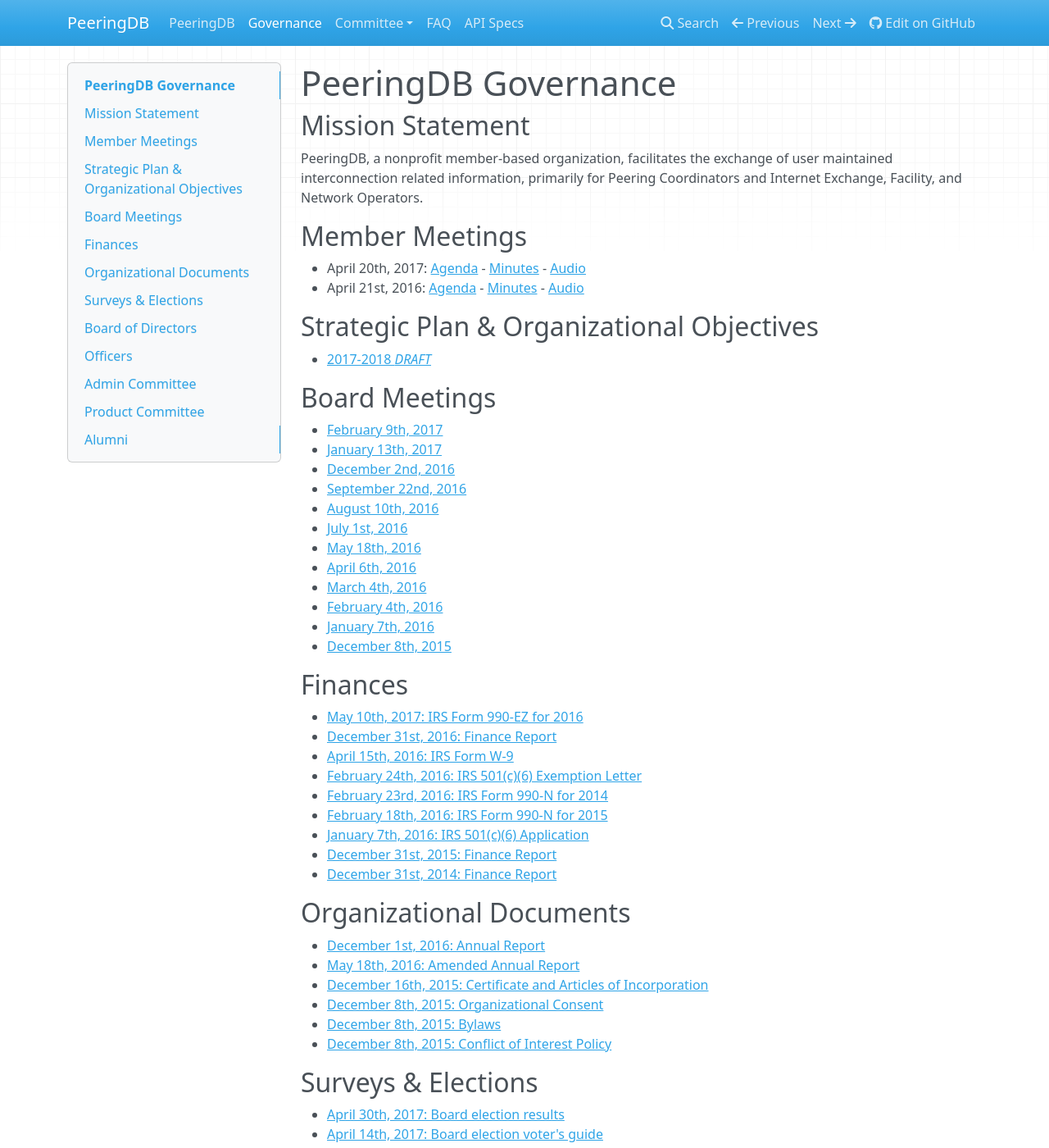
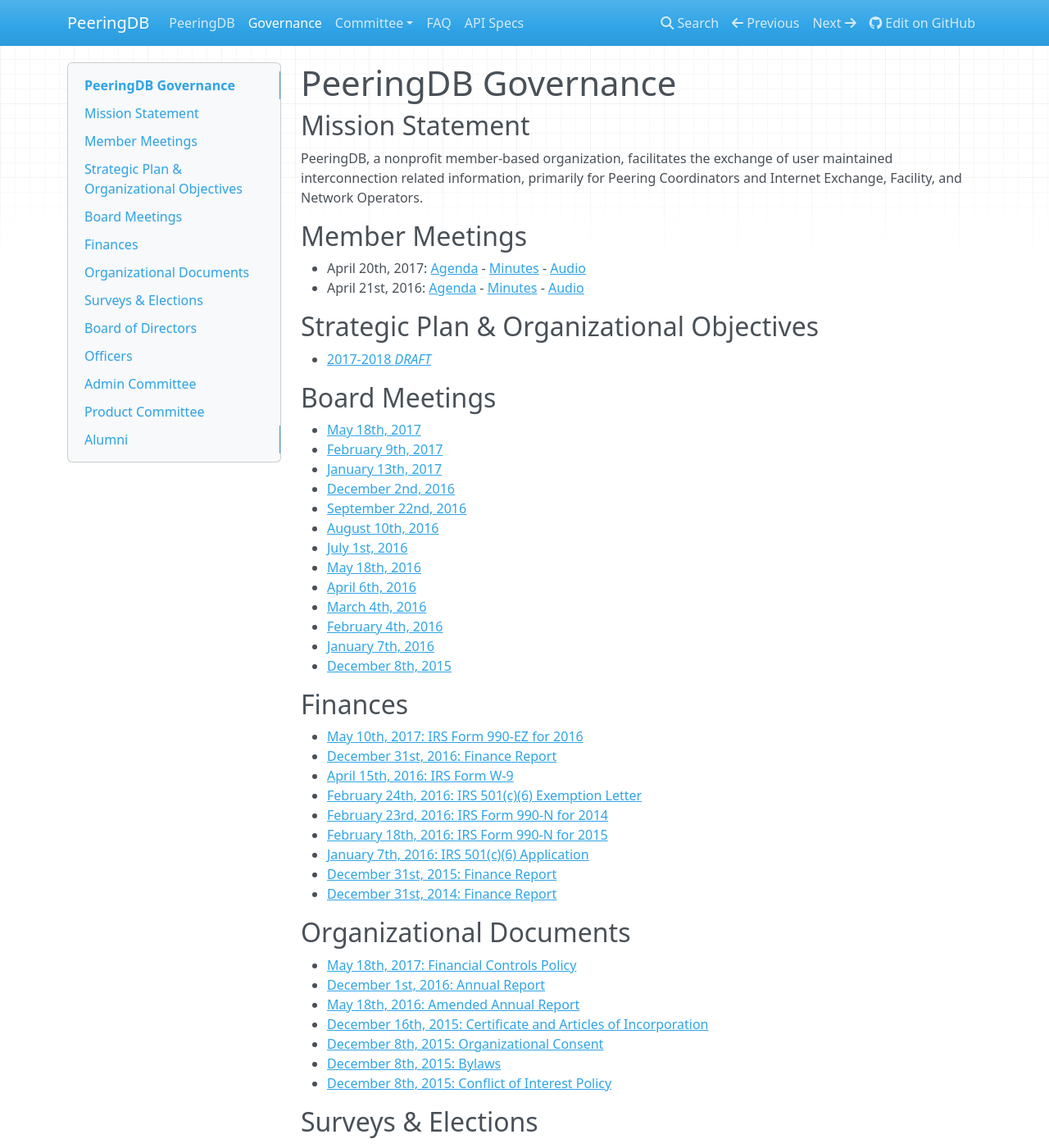
Before and after one commit to peeringdb/docs, an MkDocs documentation site: the page built from docs/gov.md, in a window 1280 px wide and 1400 px high. Shown: the whole window at 82% size. Built offline with MkDocs 1.6.1, drawn with Linux system fonts in a browser that asks for light colours; nearby versions of some CDN libraries; old or Windows-style settings are respelled for this version of MkDocs.

Commit message:
Board meeting.

```diff
--- a/docs/gov.md
+++ b/docs/gov.md
@@ -16,6 +16,7 @@
 
 ## Board Meetings
 
+- [May 18th, 2017](gov/legaldocs/2017-05-18_PeeringDB_Board_Minutes.pdf)
 - [February 9th, 2017](gov/legaldocs/2017-02-09_PeeringDB_Board_Minutes.pdf)
 - [January 13th, 2017](gov/legaldocs/2017-01-13_PeeringDB_Board_Minutes.pdf)
 - [December 2nd, 2016](gov/legaldocs/2016-12-02_PeeringDB_Board_Minutes.pdf)
@@ -43,6 +44,7 @@
 
 ## Organizational Documents
 
+- [May 18th, 2017: Financial Controls Policy](gov/legaldocs/2017-05-18_PeeringDB_Financial_Controls_Policy.pdf)
 - [December 1st, 2016: Annual Report](gov/legaldocs/2016-12-01_PeeringDB_Annual_Report.pdf)
 - [May 18th, 2016: Amended Annual Report](gov/legaldocs/2016-05-18_PeeringDB_Amended_Annual_Report.pdf)
 - [December 16th, 2015: Certificate and Articles of Incorporation](gov/legaldocs/2015-12-16_PeeringDB_Certificate and Articles of Incorporation.pdf)
```
Also changed, not shown: 4 other files.
